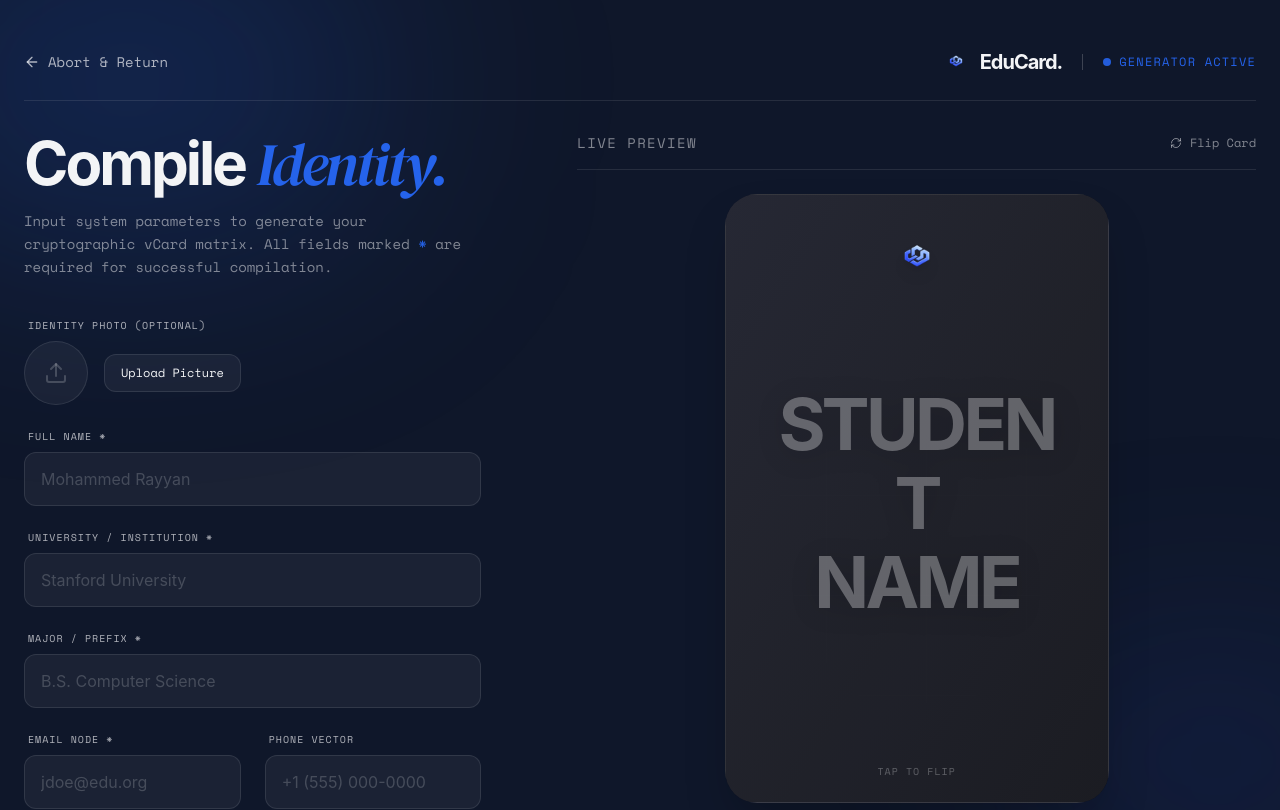
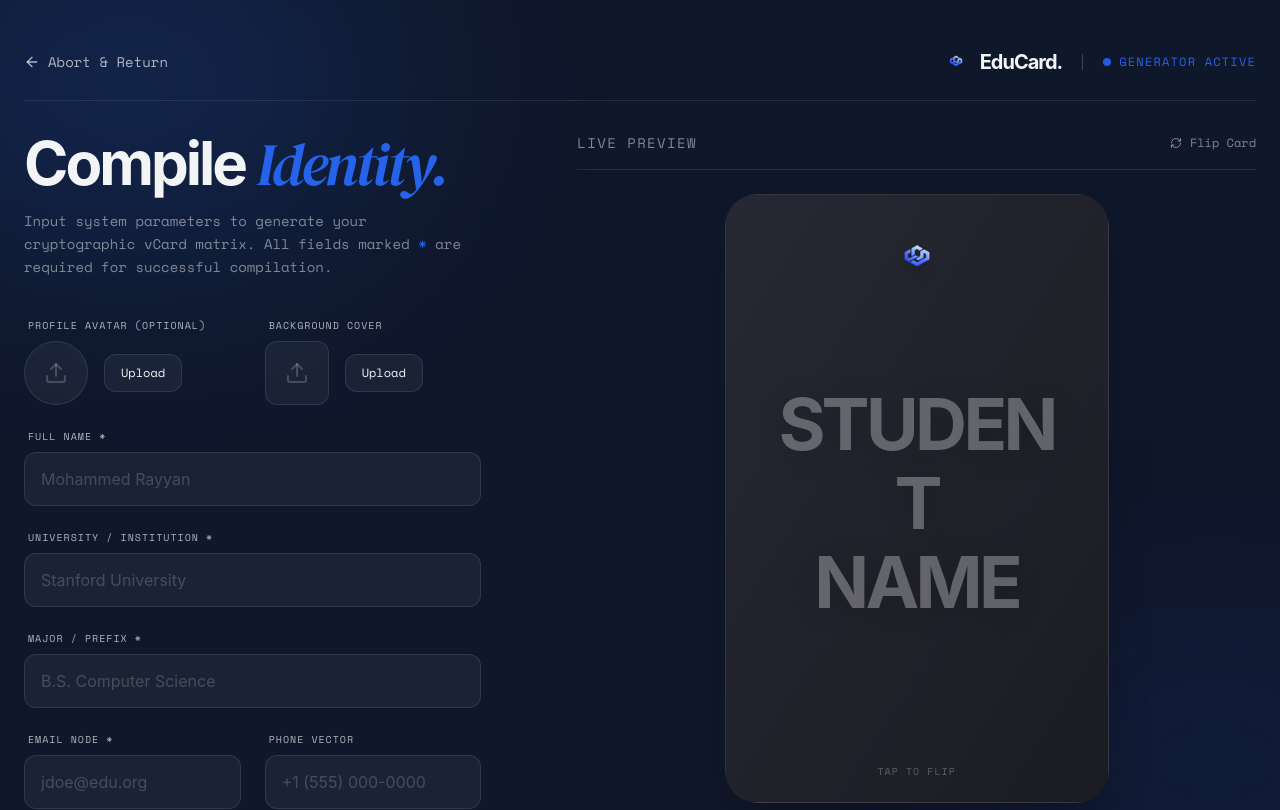
Before and after one commit to Rayyan-x95/EduCard, a React (Vite) app in the folder frontend/: page /generate in a window 1280 px wide. Shown: the top 810 px of the page. Built offline with nearby package versions, Linux system fonts and the light colour scheme.

Commit message:
feat: Separate identity photo into Background Cover and dedicated circular Profile Avatar

```diff
--- a/frontend/src/pages/GeneratorPage.jsx
+++ b/frontend/src/pages/GeneratorPage.jsx
@@ -13,7 +13,8 @@ export const GeneratorPage = () => {
   });
   const [loading, setLoading] = useState(false);
   const [result, setResult] = useState(null);
-  const [profilePic, setProfilePic] = useState(null);
+  const [profilePic, setProfilePic] = useState(null); // Background Cover
+  const [avatarUrl, setAvatarUrl] = useState(null); // Profile Avatar
   const [isFlipped, setIsFlipped] = useState(false);
 
   // Customization States
@@ -57,6 +58,12 @@ export const GeneratorPage = () => {
   const handleImageUpload = (e) => {
     if (e.target.files && e.target.files[0]) {
       setProfilePic(URL.createObjectURL(e.target.files[0]));
+    }
+  };
+
+  const handleAvatarUpload = (e) => {
+    if (e.target.files && e.target.files[0]) {
+      setAvatarUrl(URL.createObjectURL(e.target.files[0]));
     }
   };
 
@@ -134,20 +141,39 @@ export const GeneratorPage = () => {
             </p>
 
             <form onSubmit={handleSubmit} className="space-y-6">
+              <div className="grid grid-cols-1 sm:grid-cols-2 gap-6">
                 <div className="space-y-2">
-                <label className="block font-mono text-[10px] uppercase tracking-widest text-light/70 ml-1">Identity Photo (Optional)</label>
+                  <label className="block font-mono text-[10px] uppercase tracking-widest text-light/70 ml-1">Profile Avatar (Optional)</label>
                   <div className="flex items-center gap-4">
                     <div className="w-16 h-16 rounded-full bg-light/5 border border-light/10 overflow-hidden flex items-center justify-center shrink-0">
-                     {profilePic ? (
-                       <img src={profilePic} alt="Upload preview" className="w-full h-full object-cover" />
+                       {avatarUrl ? (
+                         <img src={avatarUrl} alt="Avatar preview" className="w-full h-full object-cover" />
                        ) : (
                          <Upload className="w-6 h-6 text-light/20" />
                        )}
                     </div>
                     <label className="cursor-pointer bg-light/5 hover:bg-light/10 text-light text-xs font-mono py-2.5 px-4 rounded-xl transition-all border border-light/10 hover:border-primary">
-                    Upload Picture
+                      Upload
+                      <input type="file" accept="image/*" onChange={handleAvatarUpload} className="hidden" />
+                    </label>
+                  </div>
+                </div>
+
+                <div className="space-y-2">
+                  <label className="block font-mono text-[10px] uppercase tracking-widest text-light/70 ml-1">Background Cover</label>
+                  <div className="flex items-center gap-4">
+                    <div className="w-16 h-16 rounded-xl bg-light/5 border border-light/10 overflow-hidden flex items-center justify-center shrink-0">
+                       {profilePic ? (
+                         <img src={profilePic} alt="Cover preview" className="w-full h-full object-cover" />
+                       ) : (
+                         <Upload className="w-6 h-6 text-light/20" />
+                       )}
+                    </div>
+                    <label className="cursor-pointer bg-light/5 hover:bg-light/10 text-light text-xs font-mono py-2.5 px-4 rounded-xl transition-all border border-light/10 hover:border-primary">
+                      Upload
                       <input type="file" accept="image/*" onChange={handleImageUpload} className="hidden" />
                     </label>
+                  </div>
                 </div>
               </div>
 
@@ -329,6 +355,16 @@ export const GeneratorPage = () => {
                         <img src="/LOGO.png" alt="EduCard Logo" className={`w-12 h-12 drop-shadow-lg ${themes[cardTheme].text === 'text-dark' ? 'invert' : ''}`} />
                       </div>
 
+                      {/* Profile Avatar */}
+                      {avatarUrl && (
+                        <div className="mt-8 mb-auto">
+                          <div className="w-32 h-32 sm:w-40 sm:h-40 rounded-full border-[4px] border-white/20 overflow-hidden shadow-[0_8px_32px_rgba(0,0,0,0.5)] backdrop-blur-md mx-auto relative group">
+                             <div className="absolute inset-0 bg-black/10"></div>
+                             <img src={avatarUrl} alt="Avatar" className="w-full h-full object-cover relative z-10" />
+                          </div>
+                        </div>
+                      )}
+
                       {/* Full Screen Name */}
                       <div className="w-full flex-1 flex flex-col justify-center pb-12">
                          <h2
```
Lines whose indentation alone changed are shown as unchanged.
